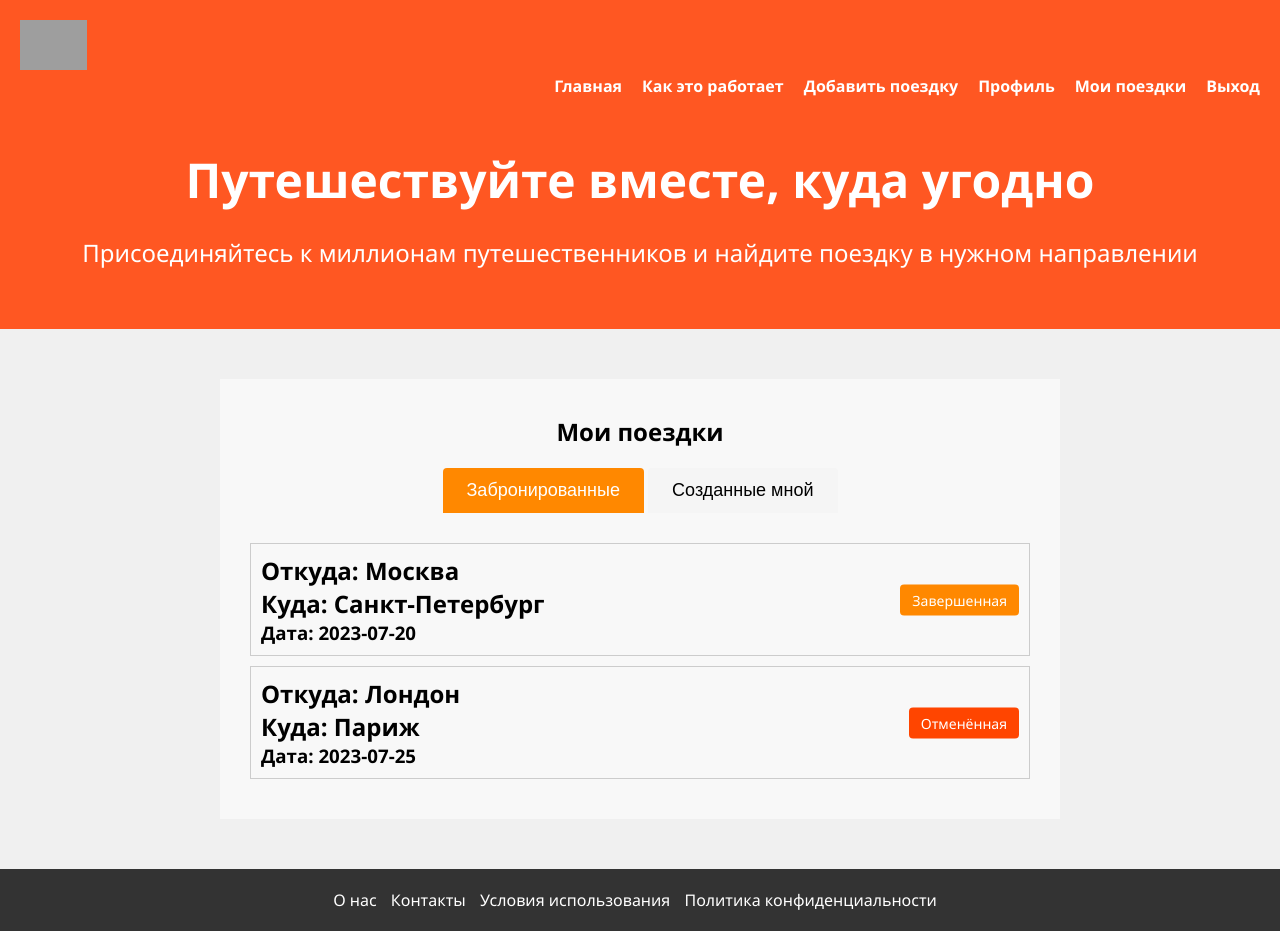
After one commit to rellikevol/joint_trips, a Django app: page /trips/ny_trips/ in a window 1280 px wide. The commit adds this page. Run offline with Django 4.2, Linux system fonts and the light colour scheme; the visitor is signed in with stand-in values (Sample User, id 1); grey boxes are pictures that could not be loaded.

Commit message:
страница мои поездки

```diff
--- a/static/css/styles.css
+++ b/static/css/styles.css
@@ -863,3 +863,150 @@ footer {
 .profile-card .save-btn:hover {
   background-color: #e07700;
 }
+
+/* стили старницы мои поездки */
+
+.my-trips-container {
+  max-width: 800px;
+  margin: 0 auto;
+  padding: 20px;
+  text-align: center;
+  background-color: #f8f8f8;
+}
+
+h1.page-title {
+  font-size: 24px;
+  margin-bottom: 20px;
+}
+
+.tabs {
+  margin-bottom: 20px;
+
+}
+
+.tab-link {
+  display: inline-block;
+  padding: 12px 24px;
+  background-color: #f5f5f5;
+  border: none;
+  border-radius: 4px 4px 0 0;
+  cursor: pointer;
+  transition: background-color 0.3s ease;
+  font-size: 18px;
+}
+
+.tab-link:hover {
+  background-color: #f0f0f0;
+}
+
+.tab-link:active {
+  background-color: #e0e0e0;
+
+}
+
+.tab-link.disabled {
+  background-color: #e5e5e5;
+  cursor: not-allowed;
+}
+
+.tab-link.active {
+  background-color: #ff8800;
+  color: #fff;
+}
+
+.tab {
+  display: none;
+  padding: 10px;
+}
+
+.tab.active {
+  display: block;
+}
+
+
+.card {
+  position: relative;
+  border: 1px solid #ccc;
+  padding: 10px;
+  margin-bottom: 10px;
+  cursor: pointer;
+  transition: transform 0.3s ease;
+  display: flex;
+  flex-direction: column;
+}
+
+.card:hover {
+  background-color: #f5f5f5;
+  transform: translateY(-5px);
+}
+
+.card h2,
+.card h3 {
+  margin: 0;
+  text-align: left;
+}
+
+.card-content {
+  flex-grow: 1;
+}
+
+.cancelled {
+  position: absolute;
+  top: 50%;
+  right: 10px;
+  transform: translateY(-50%);
+  padding: 6px 12px;
+  color: #fff;
+  font-size: 14px;
+  border-radius: 4px;
+}
+
+.in-progress {
+  position: absolute;
+  top: 50%;
+  right: 10px;
+  transform: translateY(-50%);
+  padding: 6px 12px;
+  color: #fff;
+  font-size: 14px;
+  border-radius: 4px;
+}
+
+.completed {
+  position: absolute;
+  top: 50%;
+  right: 10px;
+  transform: translateY(-50%);
+  padding: 6px 12px;
+  color: #fff;
+  font-size: 14px;
+  border-radius: 4px;
+}
+
+.bron {
+  position: absolute;
+  top: 50%;
+  right: 10px;
+  transform: translateY(-50%);
+  padding: 6px 12px;
+  color: #fff;
+  font-size: 14px;
+  border-radius: 4px;
+}
+
+
+.completed {
+  background-color: #ff8800; /* Оранжевый цвет */
+}
+
+.in-progress {
+  background-color: #a0d8a0; /* Салатовый цвет (более насыщенный) */
+}
+
+.cancelled {
+  background-color: #ff4500; /* Отмененный цвет */
+}
+
+.bron {
+  background-color: #ffe066; /* Желтый цвет (более насыщенный) */
+}
--- /dev/null
+++ b/static/js/my_trips.js
@@ -0,0 +1,13 @@
+function openTab(evt, tabName) {
+  var i, tabContent, tabLinks;
+  tabContent = document.getElementsByClassName("tab");
+  for (i = 0; i < tabContent.length; i++) {
+    tabContent[i].style.display = "none";
+  }
+  tabLinks = document.getElementsByClassName("tab-link");
+  for (i = 0; i < tabLinks.length; i++) {
+    tabLinks[i].className = tabLinks[i].className.replace(" active", "");
+  }
+  document.getElementById(tabName).style.display = "block";
+  evt.currentTarget.className += " active";
+}
--- a/templates/base.html
+++ b/templates/base.html
@@ -24,7 +24,7 @@
         {% if user.is_authenticated %}
         <li><a href="{% url 'add-trip' %}">Добавить поездку</a></li>
         <li><a href="{% url 'profile' %}">Профиль</a></li>
-        <li><a href="#">Мои поездки</a></li>
+        <li><a href="{% url 'my-trips' %}">Мои поездки</a></li>
         <li><a href="{% url 'logout' %}">Выход</a></li>
         {% else %}
         <li><a href="{% url 'register' %}">Регистрация</a></li>
@@ -55,5 +55,8 @@
     </ul>
   </div>
 </footer>
+{% block js %}
+
+{% endblock %}
 </body>
 </html>
--- a/templates/trips/add_trip.html
+++ b/templates/trips/add_trip.html
@@ -5,11 +5,9 @@
 {% endblock %}
 
 {% block head%}
-{% include 'include/yandex_api_form.html' %}
 {% endblock%}
 
 {% block header %}
-
 {% endblock %}
 
 {% block main %}
@@ -81,3 +79,7 @@
       </form>
     </div>
 {% endblock%}
+
+{% block js %}
+{% include 'include/yandex_api_form.html' %}
+{% endblock %}
--- /dev/null
+++ b/templates/trips/my_trips.html
@@ -0,0 +1,60 @@
+{% extends 'base.html' %}
+{% load static %}
+{% block title %}
+Мои поездки
+{% endblock %}
+
+{% block head%}
+{% endblock%}
+
+{% block header %}
+{% endblock %}
+
+{% block main %}
+
+
+  <div class="my-trips-container">
+    <h1 class="page-title">Мои поездки</h1>
+
+    <div class="tabs">
+      <button class="tab-link active" onclick="openTab(event, 'booked')">Забронированные</button>
+      <button class="tab-link" onclick="openTab(event, 'created')">Созданные мной</button>
+    </div>
+
+    <div id="booked" class="tab active">
+      <div class="card" onclick="handleCardClick('card1')">
+        <h2>Откуда: Москва</h2>
+        <h2>Куда: Санкт-Петербург</h2>
+        <h3>Дата: 2023-07-20</h3>
+        <span class="completed">Завершенная</span>
+      </div>
+      <div class="card" onclick="handleCardClick('card2')">
+        <h2>Откуда: Лондон</h2>
+        <h2>Куда: Париж</h2>
+        <h3>Дата: 2023-07-25</h3>
+        <span class="cancelled">Отменённая</span>
+      </div>
+    </div>
+
+    <div id="created" class="tab">
+      <div class="card" onclick="handleCardClick('card3')">
+        <h2>Откуда: Нью-Йорк</h2>
+        <h2>Куда: Лос-Анджелес</h2>
+        <h3>Дата: 2023-08-01</h3>
+        <span class="bron">Забронированная</span>
+      </div>
+      <div class="card" onclick="handleCardClick('card4')">
+        <h2>Откуда: Рим</h2>
+        <h2>Куда: Флоренция</h2>
+        <h3>Дата: 2023-08-05</h3>
+        <span class="in-progress">В процессе</span>
+      </div>
+    </div>
+
+  </div>
+
+{% endblock%}
+
+{% block js %}
+<script src="{% static 'js/my_trips.js' %}"></script>
+{% endblock %}
--- a/templates/users/edit_profile.html
+++ b/templates/users/edit_profile.html
@@ -54,6 +54,7 @@
       </div>
       <button class="save-btn" type="submit">Сохранить</button>
     </form>
+
   </div>
 </div>
 
--- a/trips/urls.py
+++ b/trips/urls.py
@@ -5,5 +5,6 @@ from trips import views
 urlpatterns = [
     path('search/', views.trips_search, name='trips-search'),
     path('add_trip/', views.add_trip, name='add-trip'),
-    path('<int:pk>', views.TripDetailView.as_view(), name='trip-detail')
+    path('<int:pk>', views.TripDetailView.as_view(), name='trip-detail'),
+    path('ny_trips/', views.my_trips, name='my-trips')
 ]
--- a/trips/views.py
+++ b/trips/views.py
@@ -7,7 +7,11 @@ from django.urls import reverse_lazy
 
 
 # Create your views here.
-
+def my_trips(request):
+    if request.user.is_authenticated:
+        return render(request, 'trips/my_trips.html')
+    else:
+        return redirect('not-register')
 
 def trips_search(request):
     if request.method == 'POST':
```
